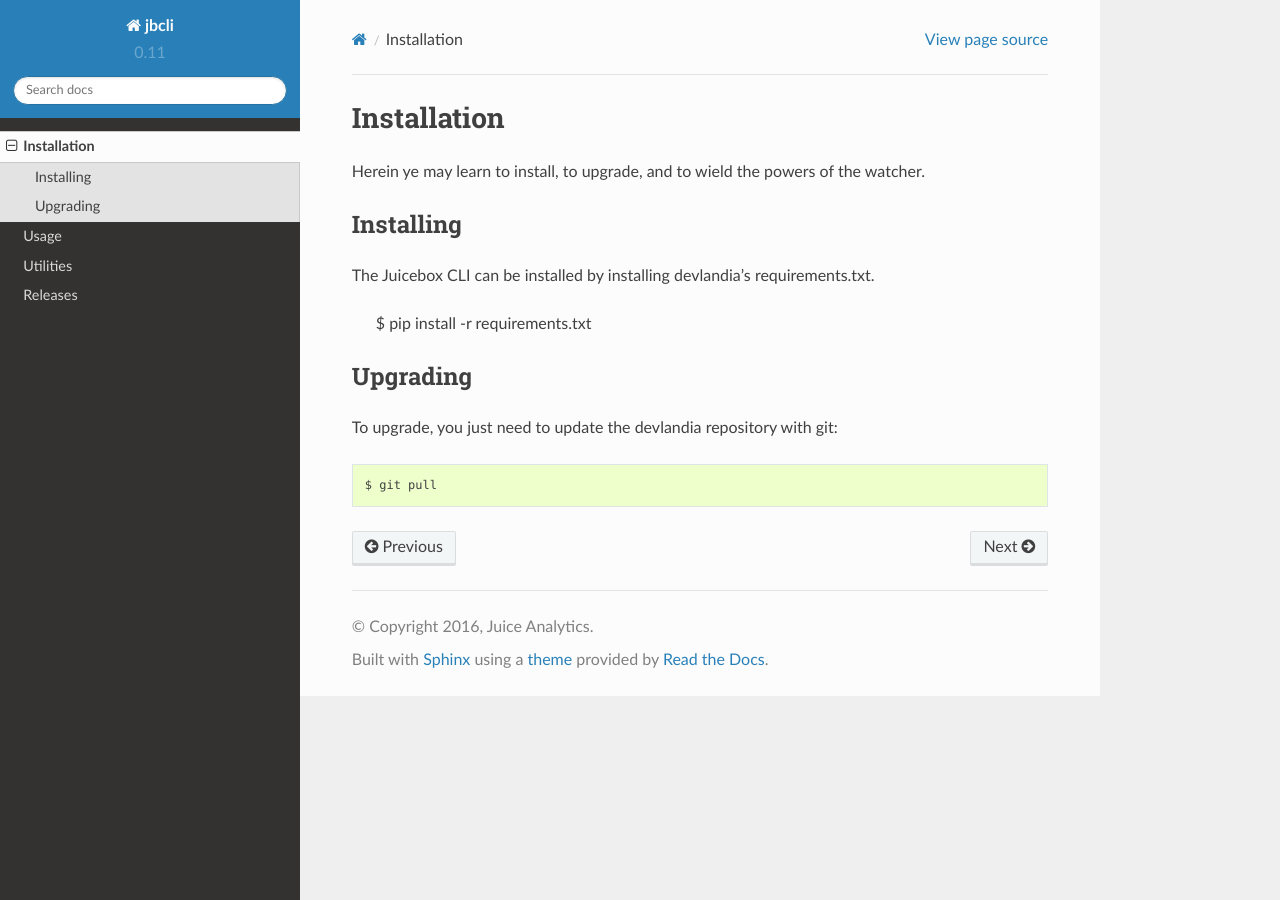
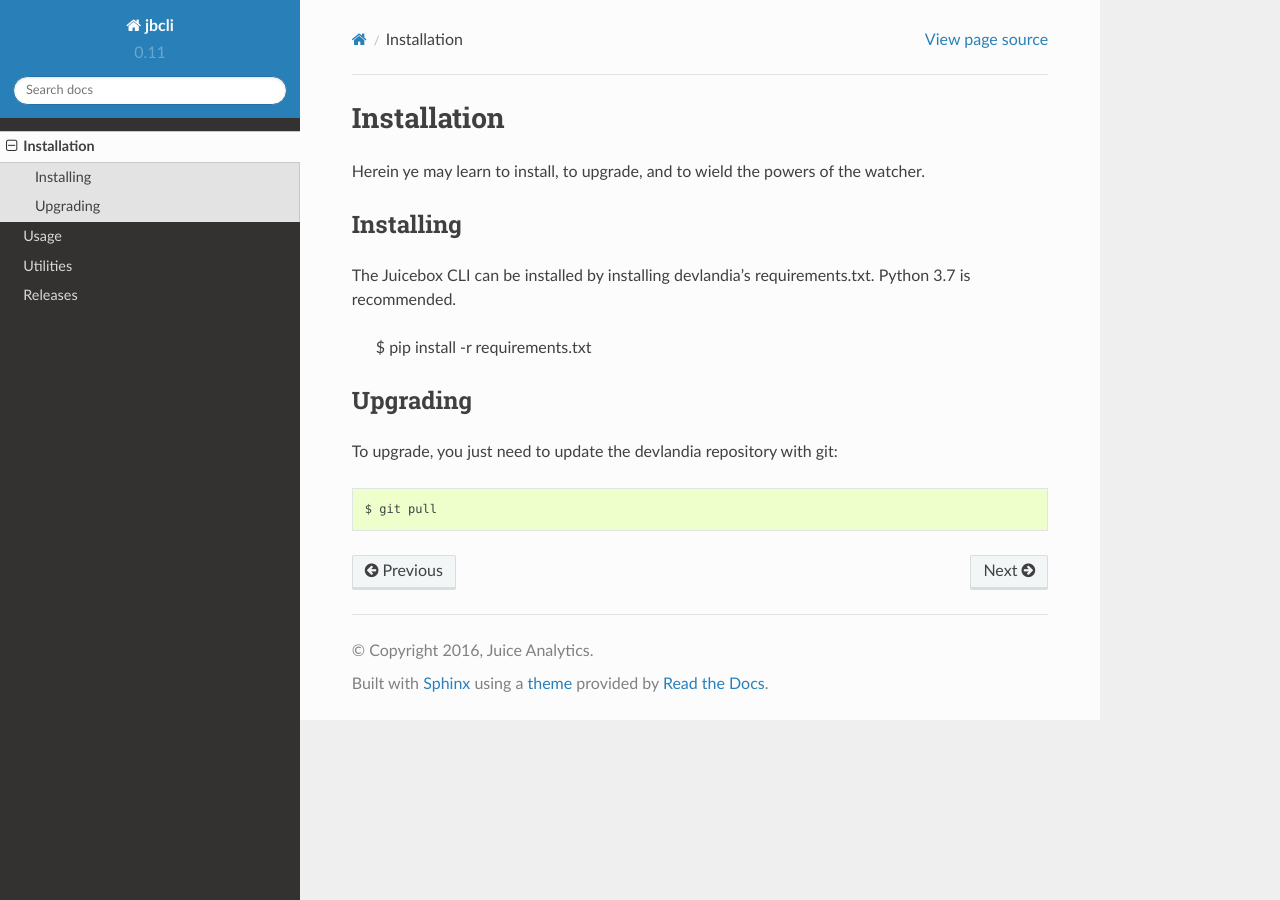
Before and after one commit to juiceinc/devlandia, a Sphinx documentation site: the page built from jbcli/docs/install.rst, in a window 1280 px wide. Built offline with Sphinx 7.4.7 and the Read the Docs theme 2.0.0, drawn with Linux system fonts in a browser that asks for light colours.

Commit message:
updated docs

```diff
--- a/jbcli/docs/install.rst
+++ b/jbcli/docs/install.rst
@@ -8,7 +8,7 @@ watcher.
 Installing
 ----------
 
-The Juicebox CLI can be installed by installing devlandia's requirements.txt.
+The Juicebox CLI can be installed by installing devlandia's requirements.txt. Python 3.7 is recommended.
 
     $ pip install -r requirements.txt
 
```
